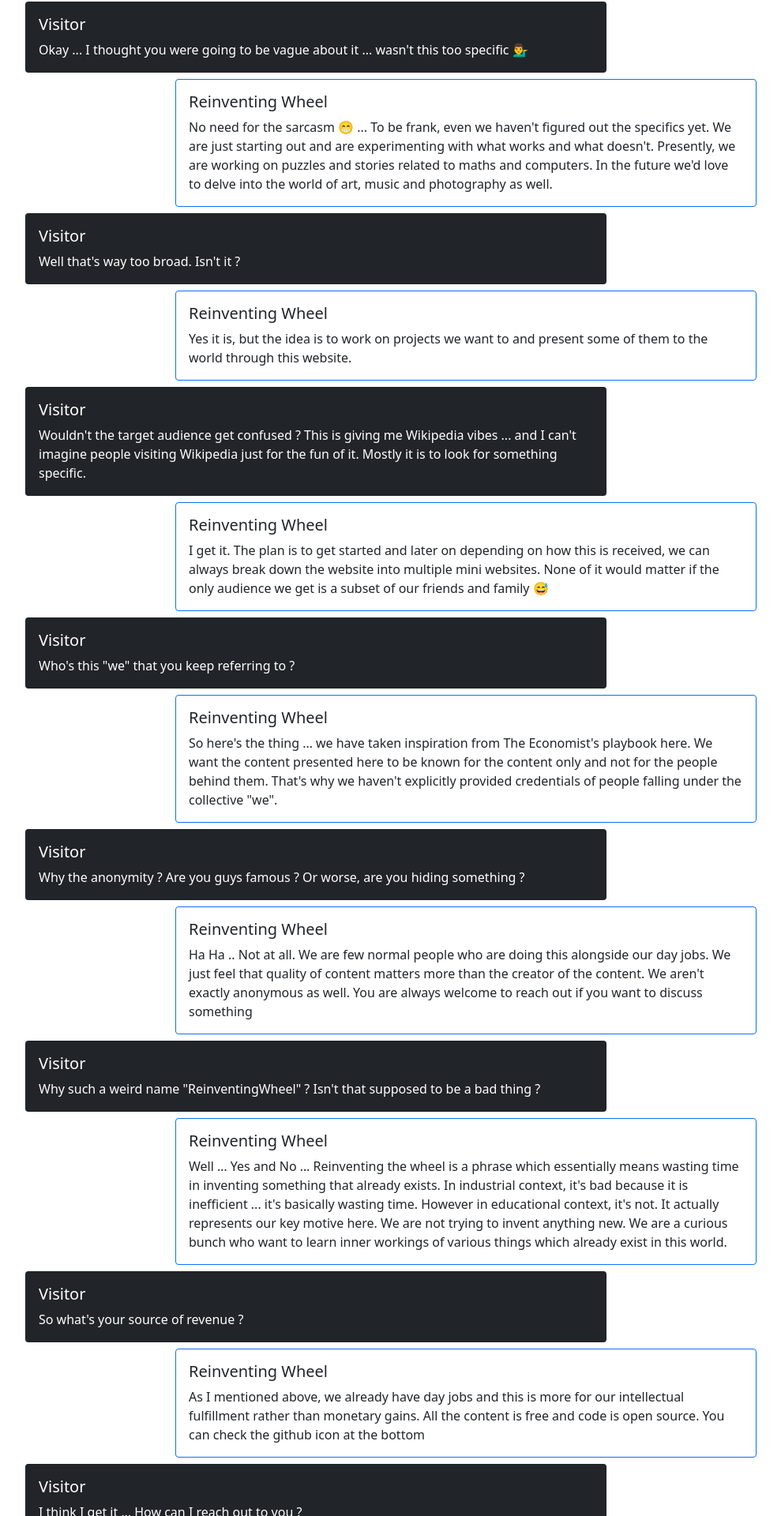
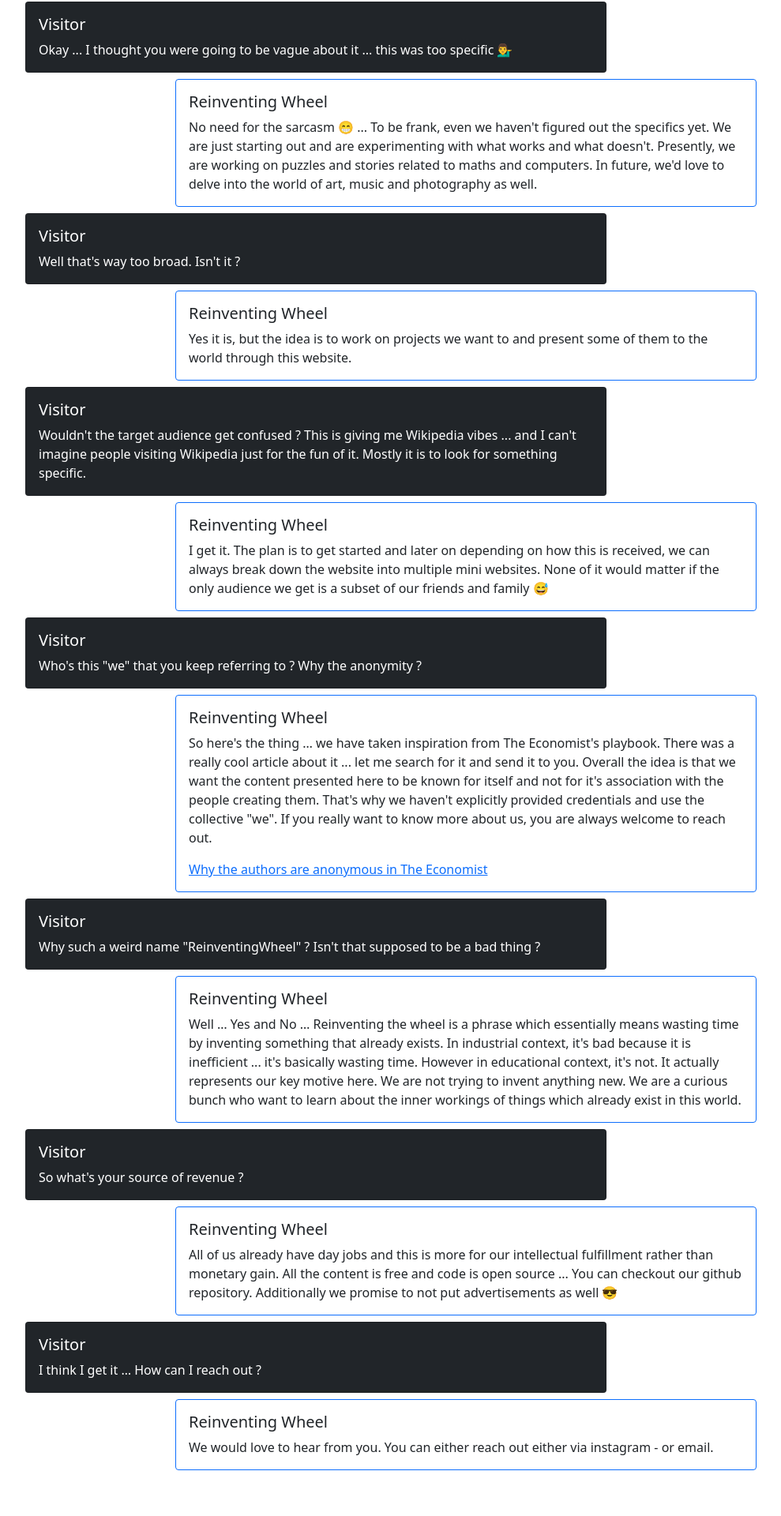
Before and after one commit to keshav-sarraf/rw-frontend, a Vue app: page /about-us in a window 1280 px wide. Shown: the part 337-2257 px from the top of the page at 79% size, without its empty margins (145-1134 px from the left). After the commit the page ends 2207 px from the top, so only its background shows below. Built offline with nearby package versions, Linux system fonts and the light colour scheme.

Commit message:
Updated About section
Updated the about us section

```diff
--- a/src/assets/about/content.json
+++ b/src/assets/about/content.json
@@ -1,12 +1,12 @@
 {
     "conversation" : [
         {
-            "question" : "So tell me … what is this website ?",
+            "question" : "So tell me … what's this?",
             "answer" : "It's kind of a blog."
         },
         {
-            "question" : "Okay ... I thought you were going to be vague about it ... wasn't this too specific 💁‍♂️",
-            "answer" : "No need for the sarcasm 😁 ... To be frank, even we haven't figured out the specifics yet. We are just starting out and are experimenting with what works and what doesn't. Presently, we are working on puzzles and stories related to maths and computers. In the future we'd love to delve into the world of art, music and photography as well."
+            "question" : "Okay ... I thought you were going to be vague about it ... this was too specific 💁‍♂️",
+            "answer" : "No need for the sarcasm 😁 ... To be frank, even we haven't figured out the specifics yet. We are just starting out and are experimenting with what works and what doesn't. Presently, we are working on puzzles and stories related to maths and computers. In future, we'd love to delve into the world of art, music and photography as well."
         },
         {
             "question" : "Well that's way too broad. Isn't it ?",
@@ -17,24 +17,22 @@
             "answer" : "I get it. The plan is to get started and later on depending on how this is received, we can always break down the website into multiple mini websites. None of it would matter if the only audience we get is a subset of our friends and family 😅"
         },
         {
-            "question" : "Who's this \"we\" that you keep referring to ?",
-            "answer" : "So here's the thing … we have taken inspiration from The Economist's playbook here. We want the content presented here to be known for the content only and not for the people behind them. That's why we haven't explicitly provided credentials of people falling under the collective \"we\"."
-        },
-        {
-            "question" : "Why the anonymity ? Are you guys famous ? Or worse, are you hiding something ?",
-            "answer" : "Ha Ha .. Not at all. We are few normal people who are doing this alongside our day jobs. We just feel that quality of content matters more than the creator of the content. We aren't exactly anonymous as well. You are always welcome to reach out if you want to discuss something"
+            "question" : "Who's this \"we\" that you keep referring to ? Why the anonymity ?",
+            "answer" : "So here's the thing … we have taken inspiration from The Economist's playbook. There was a really cool article about it ... let me search for it and send it to you. Overall the idea is that we want the content presented here to be known for itself and not for it's association with the people creating them. That's why we haven't explicitly provided credentials and use the collective \"we\". If you really want to know more about us, you are always welcome to reach out.",
+            "external_link_tag" : "Why the authors are anonymous in The Economist",
+            "external_link_url" : "https://medium.com/severe-contest/we-are-anonymous-87a82714ee5"
         },
         {
             "question" : "Why such a weird name \"ReinventingWheel\" ? Isn't that supposed to be a bad thing ?",
-            "answer" : "Well … Yes and No … Reinventing the wheel is a phrase which essentially means wasting time in inventing something that already exists. In industrial context, it's bad because it is inefficient ... it's basically wasting time. However in educational context, it's not. It actually represents our key motive here. We are not trying to invent anything new. We are a curious bunch who want to learn inner workings of various things which already exist in this world."
+            "answer" : "Well … Yes and No … Reinventing the wheel is a phrase which essentially means wasting time by inventing something that already exists. In industrial context, it's bad because it is inefficient ... it's basically wasting time. However in educational context, it's not. It actually represents our key motive here. We are not trying to invent anything new. We are a curious bunch who want to learn about the inner workings of things which already exist in this world."
         },
         {
             "question" : "So what's your source of revenue ?",
-            "answer" : "As I mentioned above, we already have day jobs and this is more for our intellectual fulfillment rather than monetary gains. All the content is free and code is open source. You can check the github icon at the bottom"
+            "answer" : "All of us already have day jobs and this is more for our intellectual fulfillment rather than monetary gain. All the content is free and code is open source ... You can checkout our github repository. Additionally we promise to not put advertisements as well 😎"
         },
         {
-            "question" : "I think I get it … How can I reach out to you ?",
-            "answer" : "Sure, would love to hear from you. You can either reach out either via instagram - or email."
+            "question" : "I think I get it … How can I reach out ?",
+            "answer" : "We would love to hear from you. You can either reach out either via instagram - or email."
         }
     ]
 }
--- a/src/components/About.vue
+++ b/src/components/About.vue
@@ -28,6 +28,7 @@
                     <div class="card-body">
                         <h5 class="card-title">Reinventing Wheel</h5>
                         <p class="card-text">{{chat.answer}}</p>
+                        <a v-if="chat.external_link_tag != null" v-bind:href=chat.external_link_url>{{chat.external_link_tag}}</a>
                     </div>
                 </div>
             </div>
```
